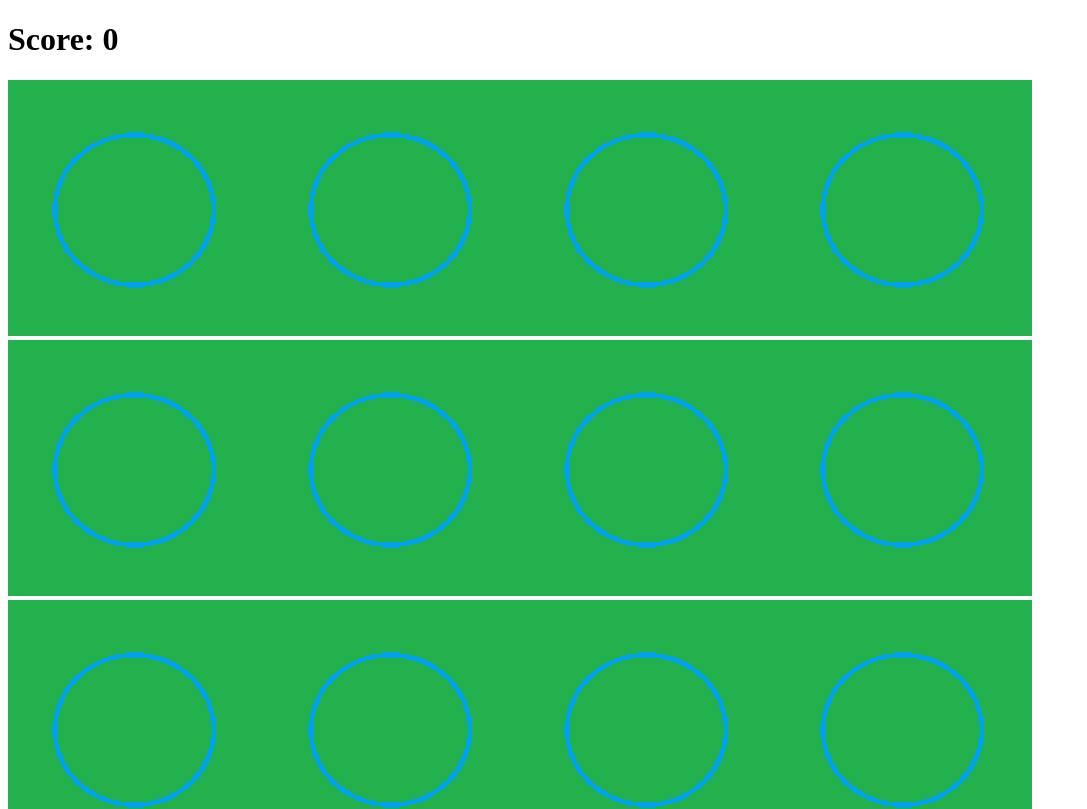
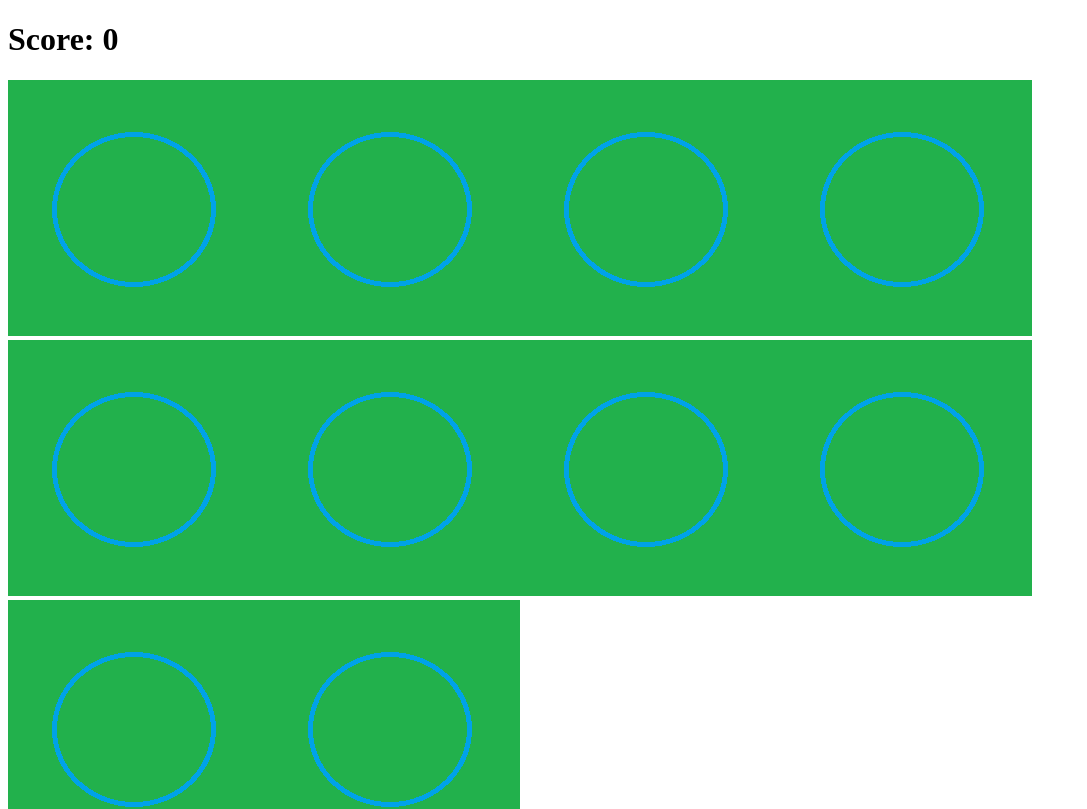
Before and after one commit to jtromero08/memorycards, a React (Vite) app: page / in a window 1280 px wide. Shown: the top 809 px of the page, without its empty margins (0-1087 px from the left). Built offline with nearby package versions, Linux system fonts and the light colour scheme.

Commit message:
Fixed and deleted: - From the json & images we deleted blank card. - We fixed the logic of cardsboard when it comes to generate it.

```diff
--- a/cards.json
+++ b/cards.json
@@ -22,9 +22,5 @@
   {
     "name": "back",
     "src": "images/back.png"
-  },
-  {
-    "name": "blank",
-    "src": "images/blank.png"
   }
 ]
--- a/src/pages/CardsBoard/CardsBoard.tsx
+++ b/src/pages/CardsBoard/CardsBoard.tsx
@@ -55,8 +55,9 @@ export default function CardBoard() {
             </h1>
             <div className="grid">
                 {
-                    cards.map((card: Card) => (
-
+                    cards.map((card: Card) => {
+                        if(card.src !== "images/back.png") {
+                            return (
                                 <CardLayout
                                     key={card.id}
                                     card={card}
@@ -64,7 +65,10 @@ export default function CardBoard() {
                                     flipped={!!(card === firstChoice || card === secondChoice || card.matched)}
                                     disabled={disabled}
                                 />
-                    ))
+                            )
+                        }
+                        return null;
+                    })
                 }
             </div>
         </div>
```
Also changed, not shown: public/images/blank.png (deleted). Lines whose indentation alone changed are shown as unchanged.
